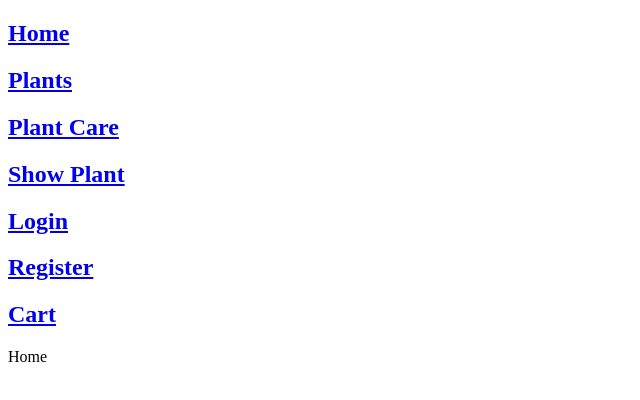
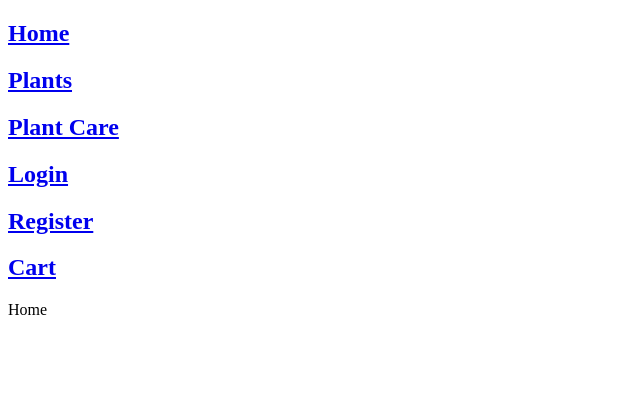
Before and after one commit to wodnjsd/garden-front, a React (Create React App) app: page / in a window 1280 px wide. Shown: the top 400 px of the page, without its empty margins (0-640 px from the left). Built offline with nearby package versions, Linux system fonts and the light colour scheme; the HTML template or start-up script is replaced by a standard one.

Commit message:
navbar update

```diff
--- a/src/components/Navbar.js
+++ b/src/components/Navbar.js
@@ -28,10 +28,6 @@ function Navbar() {
                 <h1>Plant Care</h1>
               </Link>
               {/* Line below: Link to="/plants/:plantId" creates a link params variable that changes based on which plant name button we click on. Example: if we click on Cactus, the link will be /plants/cactus */}
-              <Link to="/plants/:plantId" className="navbar-item">
-                {/* Line below: PlantShow.js tab */}
-                <h1>Show Plant</h1>
-              </Link>
               <Link to="/login" className="navbar-item">
                 {/* Line below: Login.js tab */}
                 <h1>Login</h1>
```
